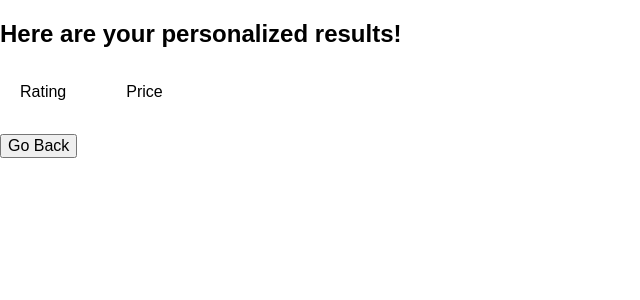
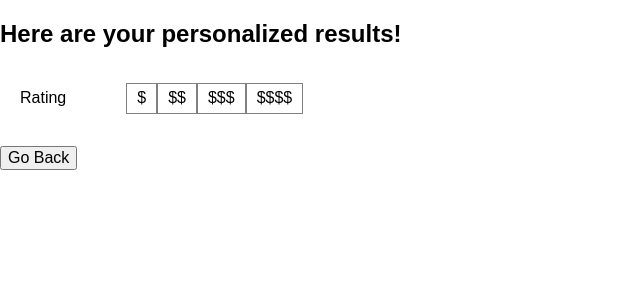
Before and after one commit to gpsugy/food-app, a React (Create React App) app in the folder client/: page /#/results in a window 1280 px wide. Shown: the top 300 px of the page, without its empty margins (0-640 px from the left). Built offline with nearby package versions, Linux system fonts and the light colour scheme.

Commit message:
Color price buttons on toggle

```diff
--- a/client/src/components/FilterBar.js
+++ b/client/src/components/FilterBar.js
@@ -7,11 +7,13 @@ export default class FilterBar extends Component {
 		super(props);
 
 		this.renderArrow = this.renderArrow.bind(this);
+		this.renderArrow = this.renderArrow.bind(this);
 	}
 
 	renderArrow(sorting) {
-		if (!sorting)
+		if (!sorting) {
 			return null;
+		}
 		switch (SORTING_TYPES[sorting.rating_si]) {
 			case ASCENDING:
 				return <span className="arrow-up">&uarr;</span>;
@@ -22,13 +24,29 @@ export default class FilterBar extends Component {
 		}
 	}
 
+	renderPriceFilters(sorting, clickPrice) {
+		let priceFilters = [];
+
+		(typeof sorting !== 'undefined' && sorting.prices.indexOf(1) !== -1)
+			? priceFilters.push(<li key='1' onClick={() => clickPrice(1)} className="price-selected">$</li>) : priceFilters.push(<li key='1' onClick={() => clickPrice(1)}>$</li>);
+		(typeof sorting !== 'undefined' && sorting.prices.indexOf(2) !== -1)
+			? priceFilters.push(<li key='2' onClick={() => clickPrice(2)} className="price-selected">$$</li>) : priceFilters.push(<li key='2' onClick={() => clickPrice(2)}>$$</li>);
+		(typeof sorting !== 'undefined' && sorting.prices.indexOf(3) !== -1)
+			? priceFilters.push(<li key='3' onClick={() => clickPrice(3)} className="price-selected">$$$</li>) : priceFilters.push(<li key='3' onClick={() => clickPrice(3)}>$$$</li>);
+		(typeof sorting !== 'undefined' && sorting.prices.indexOf(4) !== -1)
+			? priceFilters.push(<li key='4' onClick={() => clickPrice(4)} className="price-selected">$$$$</li>) : priceFilters.push(<li key='4' onClick={() => clickPrice(4)}>$$$$</li>);
+
+
+		return priceFilters;
+	}
+
 	render() {
-		const { sorting, clickRating } = this.props;
+		const { sorting, clickRating, clickPrice } = this.props;
 		return (
 			<div className="filter-list">
 				<div className="rating-btn" onClick={clickRating}><span>Rating </span>{this.renderArrow(sorting)}</div>
 				<ul className="price-filters">
-					<li>Price</li>
+					{this.renderPriceFilters(sorting, clickPrice)}
 				</ul>
 			</div>
 		)
--- a/client/src/containers/FilterBarContainer.js
+++ b/client/src/containers/FilterBarContainer.js
@@ -1,10 +1,13 @@
 import { connect } from 'react-redux';
 
-import { sortBusinesses, toggleRatingSort } from '../actions/FilterBar';
+import {
+  sortBusinesses,
+  toggleRatingSort,
+  updatePrices,
+} from '../actions/FilterBar';
 import FilterBar from '../components/FilterBar';
 
 const mapStateToProps = (state, ownProps) => {
-	console.log(state.businesses.sorting);
 	return {
 		sorting: state.businesses.sorting
 	};
@@ -15,6 +18,9 @@ const mapDispatchToProps = (dispatch) => {
 		clickRating: () => {
 			dispatch(toggleRatingSort());
 			dispatch(sortBusinesses());
+		},
+		clickPrice: (price) => {
+			dispatch(updatePrices(price));
 		}
 	};
 }
--- a/client/src/styles/index.css
+++ b/client/src/styles/index.css
@@ -63,4 +63,15 @@ img {
 
 .price-filters {
 	display: inline-block;
+	cursor: pointer;
 }
+
+.price-filters li {
+	display: inline-block;
+	padding: 5px 10px;
+	border: 1px solid gray;
+}
+
+.price-selected {
+	background-color: gray;
+}
```
